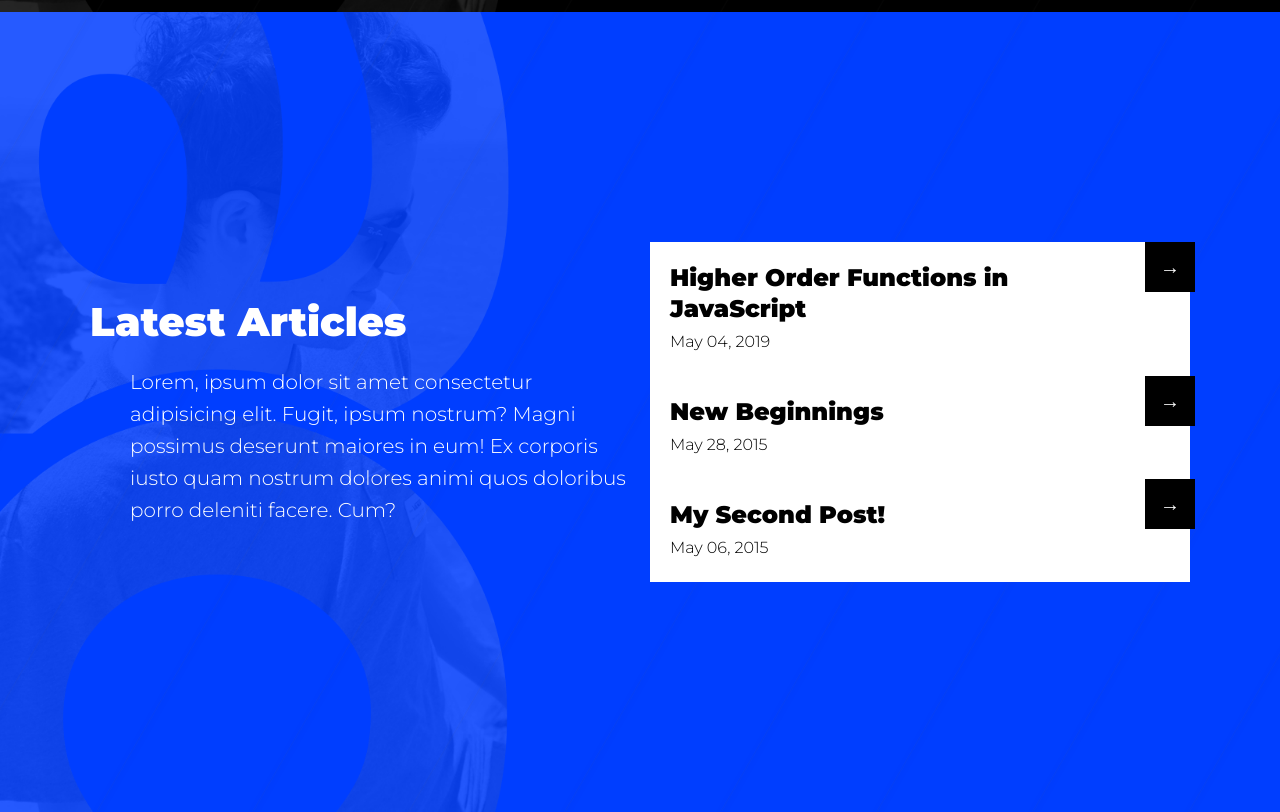
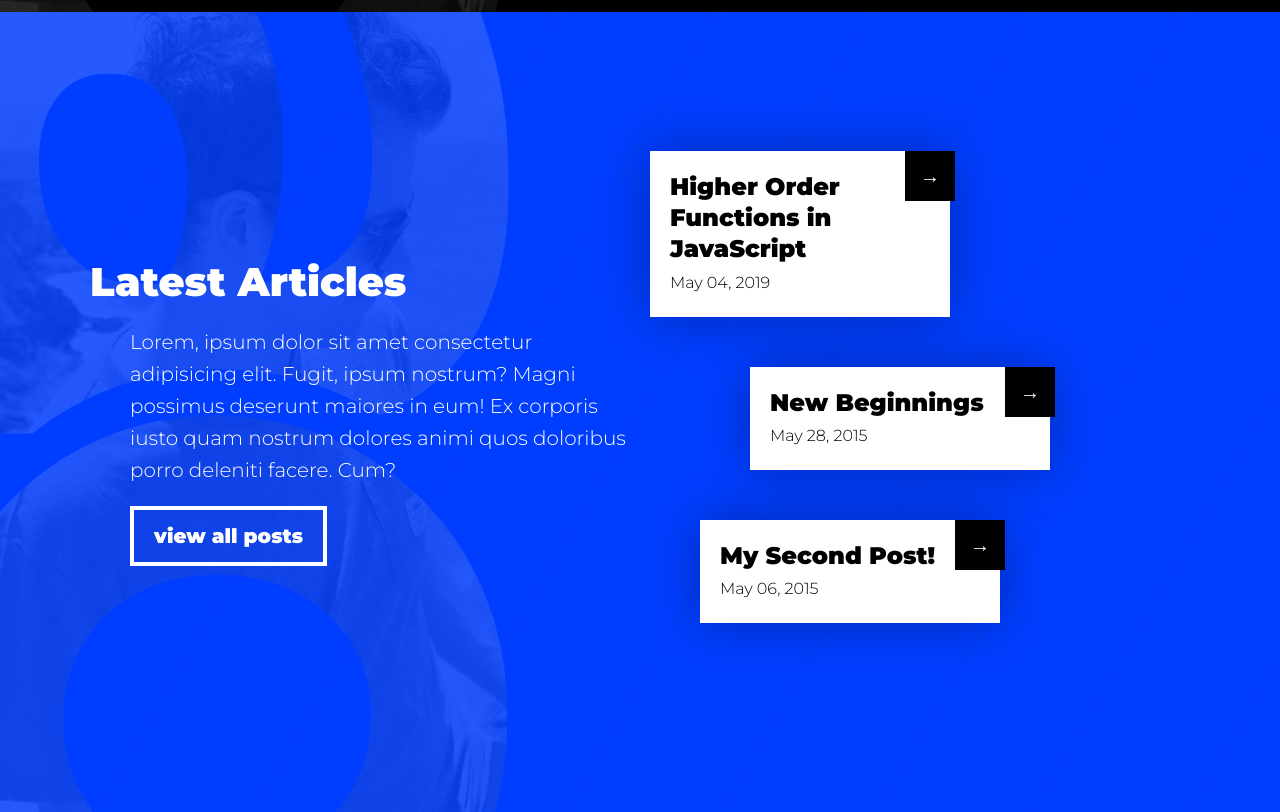
Before and after one commit to andycaygill/personal-portfolio, a Gatsby site: page / in a window 1280 px wide. Shown: the part 2388-3200 px from the top of the page. Built offline with nearby package versions, Linux system fonts and the light colour scheme; Gatsby itself is replaced by a stand-in of ours.

Commit message:
Updating styling for latest news articles, adding button component

```diff
--- a/src/components/card/card.module.css
+++ b/src/components/card/card.module.css
@@ -3,6 +3,7 @@
   color: #000000;
   padding: 20px 40px 20px 20px;
   position: relative;
+  box-shadow: 0 0 50px 0 rgba(0, 0, 0, 0.3);
 }
 
 .card h1,
--- a/src/components/latestArticles/index.js
+++ b/src/components/latestArticles/index.js
@@ -10,7 +10,10 @@ const LatestArticles = props => {
       {props.posts.slice(0, props.limit).map(({ node }) => {
         const title = node.frontmatter.title || node.fields.slug
         return (
-          <article key={node.fields.slug}>
+          <article
+            className={componentStyles.articleListItem}
+            key={node.fields.slug}
+          >
             <Card url={node.fields.slug}>
               <h3>
                 <Link to={node.fields.slug}>{title}</Link>
--- a/src/components/latestArticles/latestArticles.module.css
+++ b/src/components/latestArticles/latestArticles.module.css
@@ -0,0 +1,12 @@
+.articleListItem {
+  max-width: 300px;
+  margin-bottom: 50px;
+}
+
+.articleListItem:nth-child(2n) {
+  margin-left: 100px;
+}
+
+.articleListItem:nth-child(3n) {
+  margin-left: 50px;
+}
--- /dev/null
+++ b/src/components/outlineButton/index.js
@@ -0,0 +1,12 @@
+import React from "react"
+import PropTypes from "prop-types"
+import { Link } from "gatsby"
+import componentStyles from "./outlineButton.module.css"
+
+const OutlineButton = props => (
+  <Link to={props.url} className={componentStyles.outlineButton}>
+    {props.children}
+  </Link>
+)
+
+export default OutlineButton
--- /dev/null
+++ b/src/components/outlineButton/outlineButton.module.css
@@ -0,0 +1,7 @@
+.outlineButton {
+  padding: 10px 20px;
+  display: inline-block;
+  border: 4px solid;
+  font-weight: 900;
+  transition: all 0.2s ease;
+}
--- a/src/components/pageSection/pageSection.module.css
+++ b/src/components/pageSection/pageSection.module.css
@@ -19,10 +19,28 @@
   color: black;
 }
 
+.white a,
+.white a:visited {
+  color: var(--blue);
+}
+
+.white a:hover {
+  color: var(--red);
+}
+
 .blue {
   composes: pageSection;
   background-color: var(--blue);
   color: white;
+}
+
+.blue a,
+.blue a:visited {
+  color: #ffffff;
+}
+
+.blue a:hover {
+  color: var(--red);
 }
 
 .black {
@@ -30,3 +48,12 @@
   background-color: #000000;
   color: white;
 }
+
+.black a,
+.black a:visited {
+  color: #ffffff;
+}
+
+.black a:hover {
+  color: var(--red);
+}
--- a/src/pages/index.js
+++ b/src/pages/index.js
@@ -6,6 +6,7 @@ import PageSection from "../components/pageSection"
 import LatestArticles from "../components/latestArticles"
 import IndentedTextBlock from "../components/indentedTextBlock"
 import Grid from "../components/grid"
+import OutlineButton from "../components/outlineButton"
 import ACImage from "../assets/images/ac-image.png"
 import SEO from "../components/seo"
 
@@ -65,10 +66,13 @@ class Index extends React.Component {
         <PageSection colour="blue">
           <Grid>
             <IndentedTextBlock heading="Latest Articles">
-              Lorem, ipsum dolor sit amet consectetur adipisicing elit. Fugit,
-              ipsum nostrum? Magni possimus deserunt maiores in eum! Ex corporis
-              iusto quam nostrum dolores animi quos doloribus porro deleniti
-              facere. Cum?
+              <p>
+                Lorem, ipsum dolor sit amet consectetur adipisicing elit. Fugit,
+                ipsum nostrum? Magni possimus deserunt maiores in eum! Ex
+                corporis iusto quam nostrum dolores animi quos doloribus porro
+                deleniti facere. Cum?
+              </p>
+              <OutlineButton url="/blog">view all posts</OutlineButton>
             </IndentedTextBlock>
             <LatestArticles posts={posts} limit={3} />
           </Grid>
```
